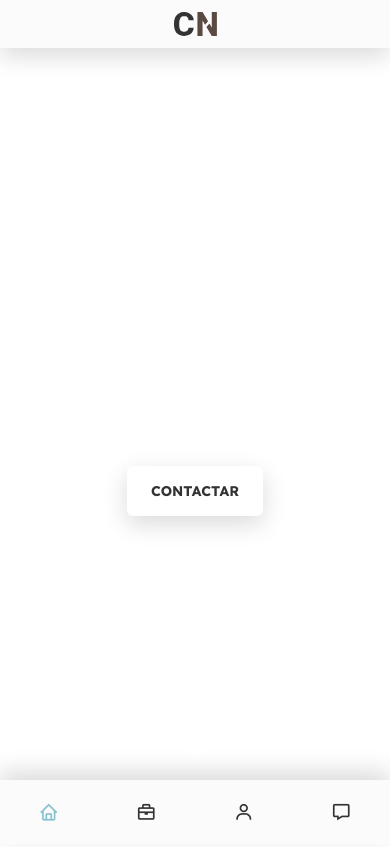
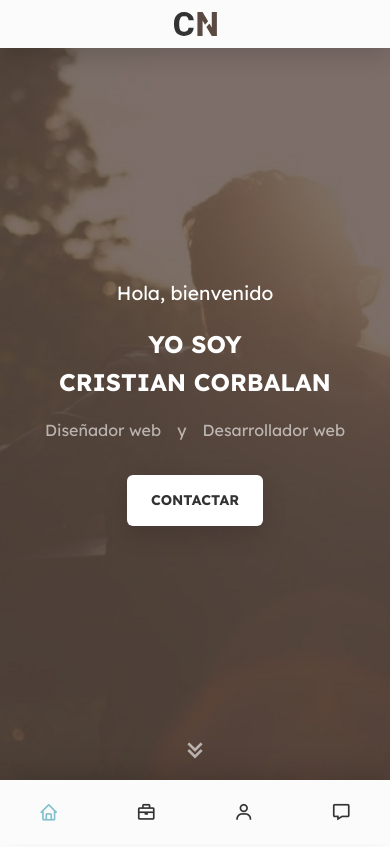
Before and after one commit to cristian-corbalan/cristian-corbalan.github.io, a plain HTML site: page index.html in a window 390 px wide. Shown: the top 847 px of the page. Drawn offline with nearby package versions, Linux system fonts and the light colour scheme.

Commit message:
feat: Add styles to the hero image section for mobiles

```diff
--- /dev/null
+++ b/stylesheets/pages/_home.scss
@@ -0,0 +1,56 @@
+.hero-image {
+  position: relative;
+
+  background-image: image('home/m-hero-image.jpg');
+  background-size: cover;
+  background-repeat: no-repeat;
+
+  height: calc(100vh - 64px - 48px);
+  min-height: 368px;
+
+  display: flex;
+  flex-direction: column;
+  justify-content: center;
+  text-align: center;
+  align-items: center;
+
+  color: $font-white;
+
+  padding-left: 1rem;
+  padding-right: 1rem;
+}
+
+.hero-image:after {
+  font-family: 'boxicons';
+  content: "\ea53";
+  position: absolute;
+  bottom: 16px;
+  font-size: 32px;
+  color: $font-white-60;
+}
+
+.hero-image__welcome {
+  margin: 0 0 1rem;
+  @include title(1.2rem, 400, none);
+
+}
+
+.hero-image__title {
+  margin-top: 0;
+  margin-bottom: 1rem;
+  @include title(1.5rem);
+}
+
+.hero-image-profession {
+  display: flex;
+  justify-content: space-between;
+  max-width: 300px;
+  width: 100%;
+  margin-top: 0;
+  margin-bottom: 2rem;
+  color: $font-white-60;
+}
+
+.hero-image__button {
+  margin-bottom: 1.5rem;
+}
```
Also changed, not shown: assets/images/home/m-hero-image.jpg (added), stylesheets/main.css, 1 other file.
